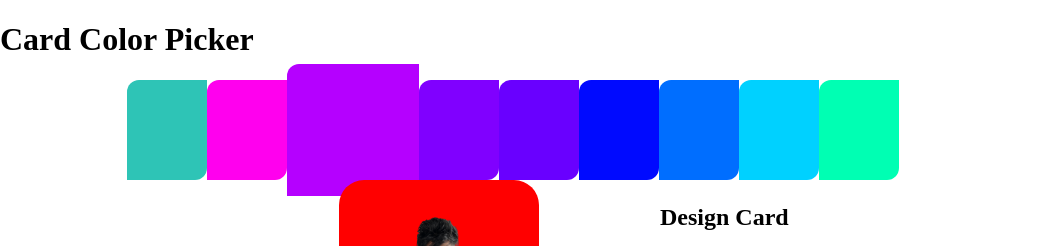
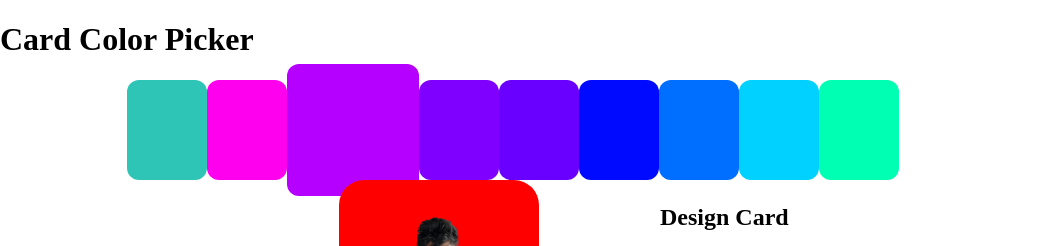
Before and after one commit to ViNu-23/Color-picker, a React (Create React App) app: page / in a window 1280 px wide. Shown: the top 246 px of the page, without its empty margins (0-1058 px from the left). Built offline with nearby package versions, Linux system fonts and the light colour scheme.

Commit message:
Update App.css

```diff
--- a/src/App.css
+++ b/src/App.css
@@ -1,5 +1,5 @@
 .cards{
-  border-radius: 12px 0;
+  border-radius: 12px;
 }
 .first{
 
```
